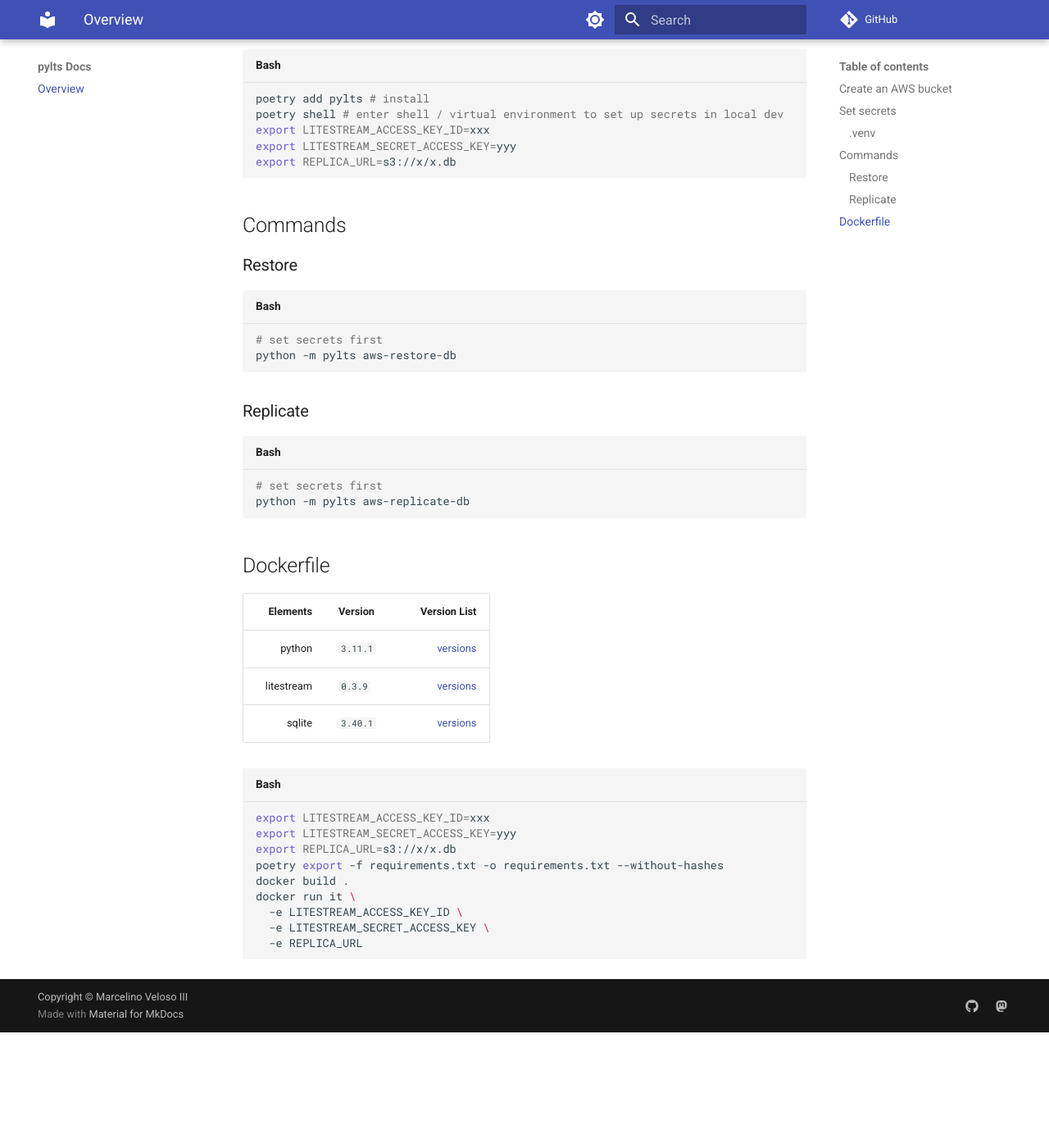
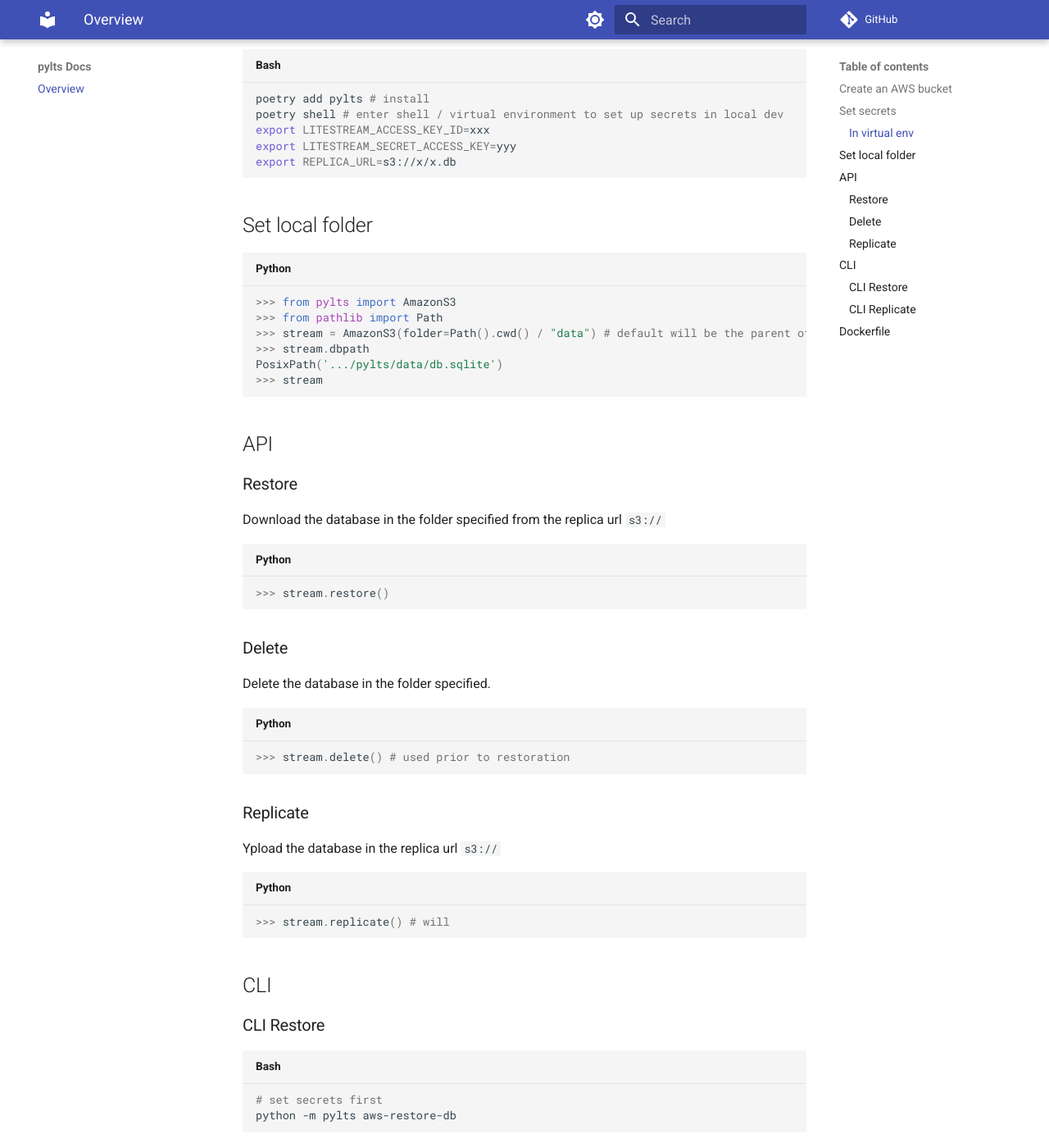
Before and after one commit to justmars/pylts, an MkDocs documentation site: the page built from docs/index.md, in a window 1280 px wide and 1400 px high, scrolled down 871 px. Shown: the whole window at 82% size. Built offline with MkDocs 1.6.1 and Material for MkDocs 9.7.7, drawn with Linux system fonts in a browser that asks for light colours; comment, search, counter and statistics services are not loaded; before the commit the page ends 2130 px from its top, so only the background shows below that.

Commit message:
feat: added folder

````diff
--- a/docs/index.md
+++ b/docs/index.md
@@ -21,7 +21,7 @@
 REPLICA_URL | Where to get the replica for restoration and replication, e.g. in aws: `s3://<bucket_name>/><folder>`
 DB_SQLITE | Optional, if not set _db.sqlite_, will be placed in a `/data/db.sqlite`
 
-### .venv
+### In virtual env
 
 ```sh
 poetry add pylts # install
@@ -31,16 +31,54 @@
 export REPLICA_URL=s3://x/x.db
 ```
 
-## Commands
+## Set local folder
+
+```py
+>>> from pylts import AmazonS3
+>>> from pathlib import Path
+>>> stream = AmazonS3(folder=Path().cwd() / "data") # default will be the parent of /pylts
+>>> stream.dbpath
+PosixPath('.../pylts/data/db.sqlite')
+>>> stream
+```
+
+## API
 
 ### Restore
+
+Download the database in the folder specified from the replica url `s3://`
+
+```py
+>>> stream.restore()
+```
+
+### Delete
+
+Delete the database in the folder specified.
+
+```py
+>>> stream.delete() # used prior to restoration
+```
+
+
+### Replicate
+
+Ypload the database in the replica url `s3://`
+
+```py
+>>> stream.replicate() # will
+```
+
+## CLI
+
+### CLI Restore
 
 ```sh
 # set secrets first
 python -m pylts aws-restore-db
 ```
 
-### Replicate
+### CLI Replicate
 
 ```sh
 # set secrets first
--- a/pylts/__init__.py
+++ b/pylts/__init__.py
@@ -1,3 +1,3 @@
-__version__ = "0.0.2"
+__version__ = "0.0.3"
 
 from .aws import AmazonS3
--- a/pyproject.toml
+++ b/pyproject.toml
@@ -1,7 +1,7 @@
 [tool.poetry]
 name = "pylts"
 description = "Pydantic wrapper around litestream for AWS buckets"
-version = "0.0.2"
+version = "0.0.3"
 authors = ["Marcelino G. Veloso III <mars@veloso.one>"]
 readme = "README.md"
 license = "MIT"
@@ -13,6 +13,7 @@
   "Typing :: Typed",
   "Development Status :: 4 - Beta",
   "Framework :: Pytest",
+  "Framework :: Pydantic",
 ]
 
 [tool.poetry.dependencies]
````
Also changed, not shown: 4 other files.
